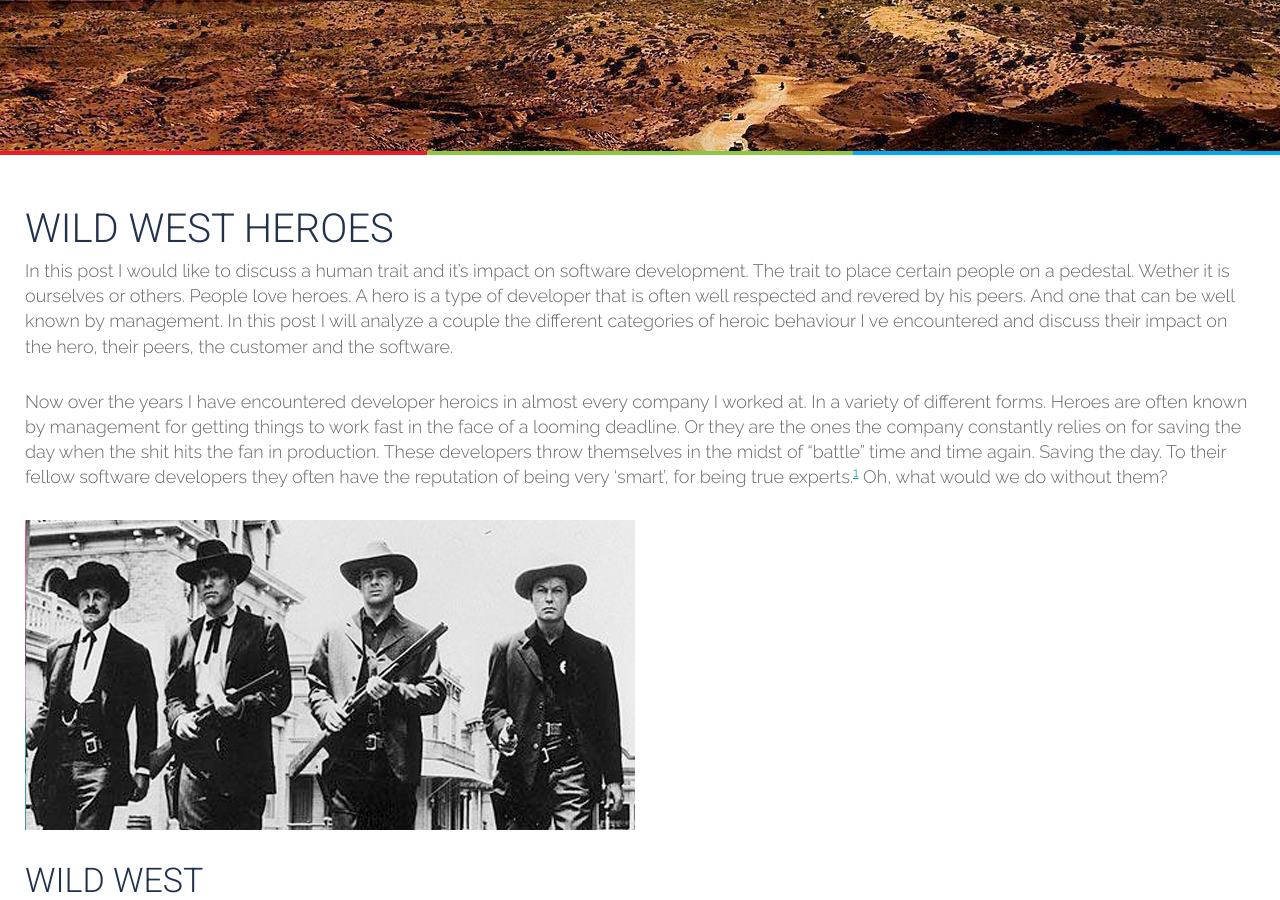
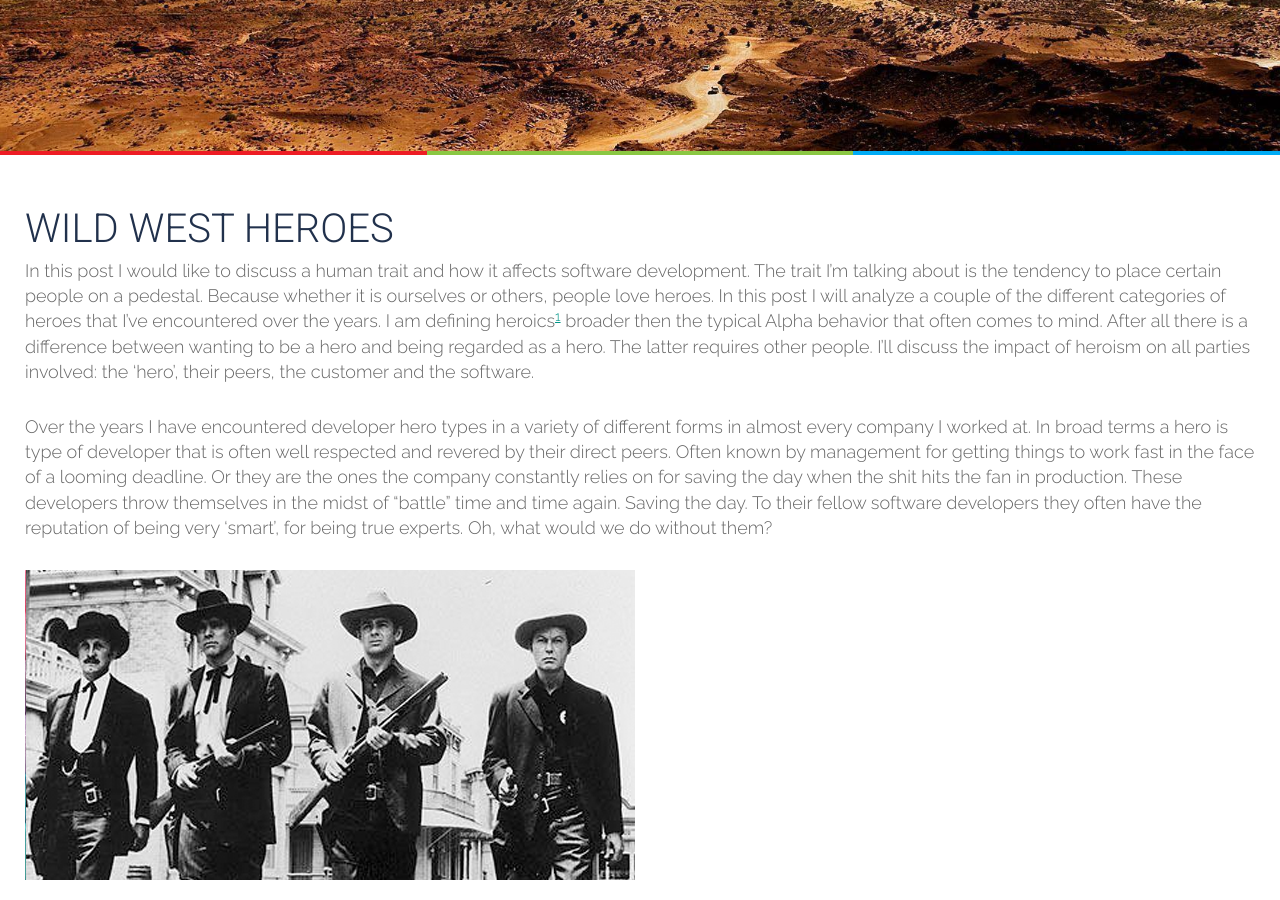
Before and after one commit to tripledio/tripledio.github.io, a Jekyll site: the page built from _posts/2018-05-10-Heroes.md, in a window 1280 px wide and 900 px high, scrolled down 459 px. Built offline with Jekyll 4.4.1, drawn with Linux system fonts in a browser that asks for light colours.

Commit message:
cleanup intro

```diff
--- a/_posts/2018-05-10-Heroes.md
+++ b/_posts/2018-05-10-Heroes.md
@@ -8,9 +8,9 @@ excerpt: A post about heroics in software development. The hero developer comes
 ---
 # Wild west heroes
 
-In this post I would like to discuss a human trait and it's impact on software development. The trait to place certain people on a pedestal. Wether it is ourselves or others. People love heroes. A hero is a type of developer that is often well respected and revered by his peers. And one that can be well known by  management. In this post I will analyze a couple the different categories of heroic behaviour I ve encountered and discuss their impact on the hero, their peers, the customer and the software.
+In this post I would like to discuss a human trait and how it affects software development. The trait I'm talking about is the tendency to place certain people on a pedestal. Because whether it is ourselves or others, people love heroes. In this post I will analyze a couple of the different categories of heroes that I've encountered over the years. I am defining heroics[^hero] broader then the typical Alpha behavior that often comes to mind. After all there is a difference between wanting to be a hero and being regarded as a hero. The latter requires other people. I'll discuss the impact of heroism on all parties involved: the 'hero', their peers, the customer and the software.
 
-Now over the years I have encountered developer heroics in almost every company I worked at. In a variety of different forms. Heroes are often known by management for getting things to work fast in the face of a looming deadline. Or they are the ones the company constantly relies on for saving the day when the shit hits the fan in production. These developers throw themselves in the midst of "battle" time and time again. Saving the day. To their fellow software developers they often have the reputation of being very 'smart', for being true experts.[^hero] Oh, what would we do without them?
+Over the years I have encountered developer hero types in a variety of different forms in almost every company I worked at. In broad terms a hero is type of developer that is often well respected and revered by their direct peers. Often known by management for getting things to work fast in the face of a looming deadline. Or they are the ones the company constantly relies on for saving the day when the shit hits the fan in production. These developers throw themselves in the midst of "battle" time and time again. Saving the day. To their fellow software developers they often have the reputation of being very 'smart', for being true experts. Oh, what would we do without them?
 
 ![Gunslingers](/img/posts/heroes/gunslingers.png)
 
```
